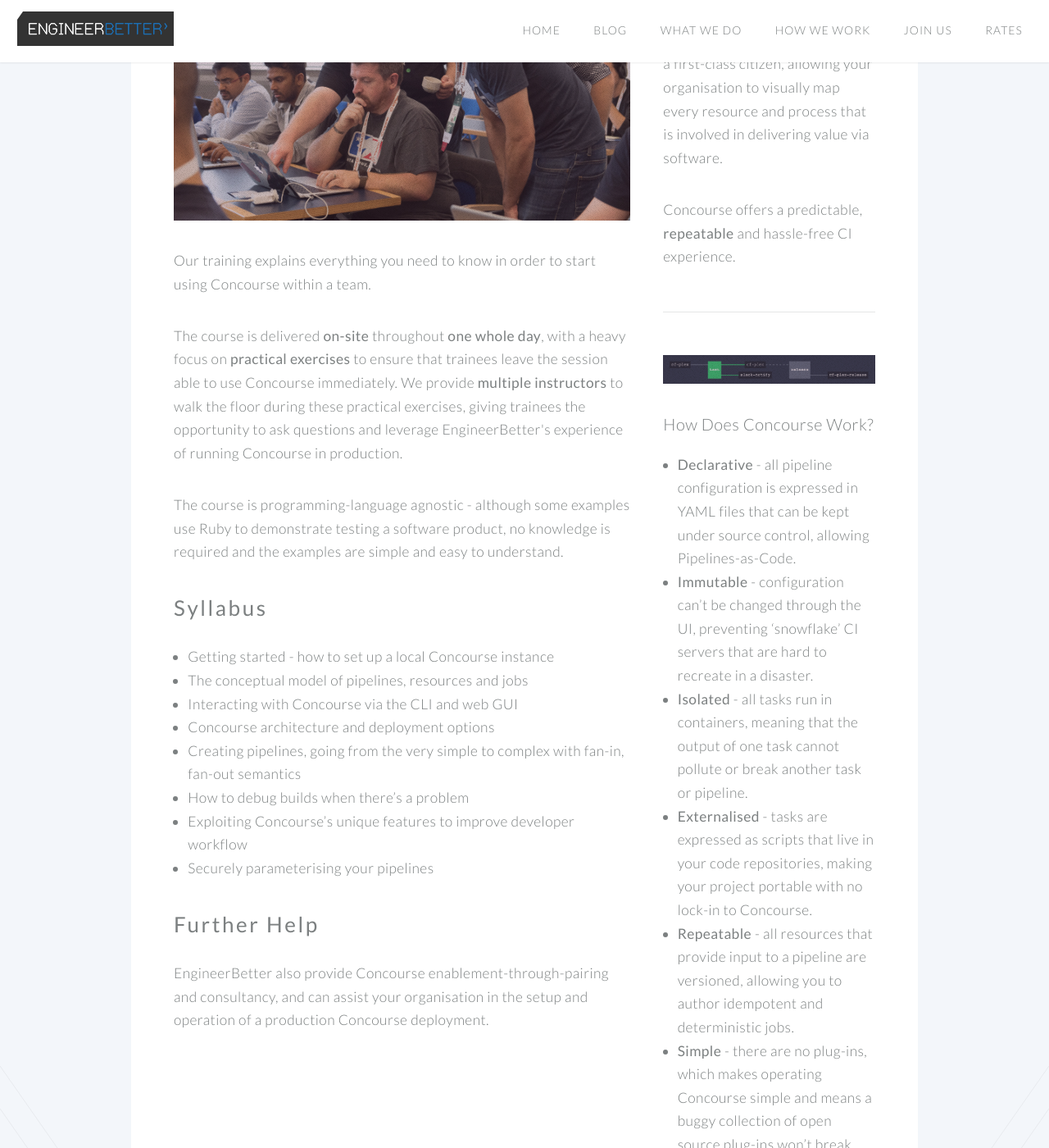
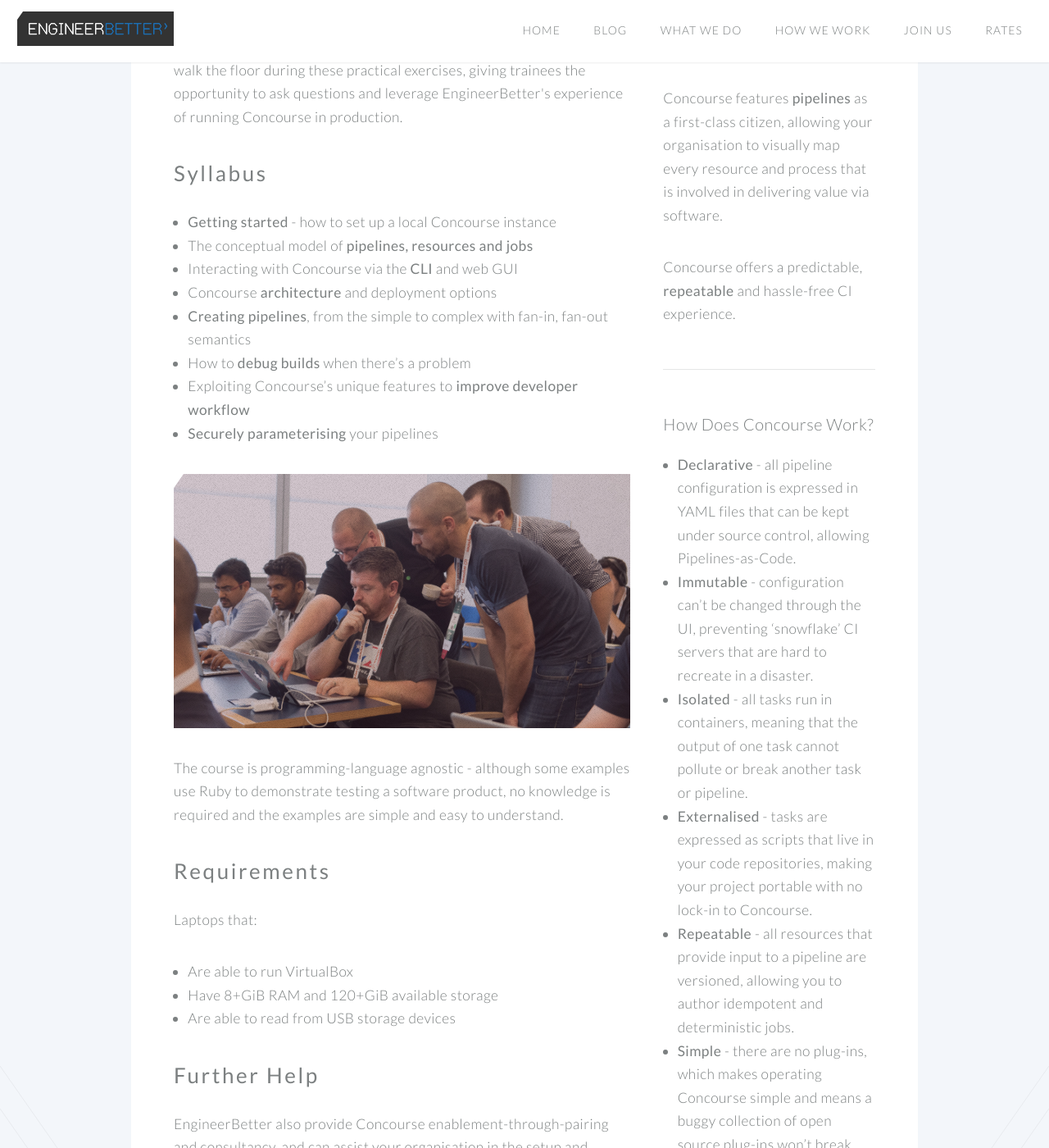
Before and after one commit to DanielJonesEB/engineerbetter.com, a Jekyll site: the page built from concourse-training.html, in a window 1280 px wide and 1400 px high, scrolled down 566 px. Shown: the whole window at 82% size. Built offline with Jekyll 4.4.1, drawn with Linux system fonts in a browser that asks for light colours; some of the changed text lies outside the part shown.

Commit message:
tweaking concoursecourse layout

```diff
--- a/concourse-training.html
+++ b/concourse-training.html
@@ -20,31 +20,42 @@
 
             <div class="8u 12u(narrower) important(narrower)">
               <section>
-                <header>
-                  <h2>The <strong>course</strong></h2>
-                </header>
-                <a href="#contact" class="image featured clip">
-                  <image src="/images/training.jpg" />
-                </a>
                 <p>Our training explains everything you need to know in order to start using Concourse within a team.</p>
                 <p>The course is delivered <em>on-site</em> throughout <em>one whole day</em>, with a heavy focus on <em>practical exercises</em> to ensure that trainees leave the session able to use Concourse immediately. We provide <em>multiple instructors</em> to walk the floor during these practical exercises, giving trainees the opportunity to ask questions and leverage EngineerBetter's experience of running Concourse in production.</p>
-                <p>The course is programming-language agnostic - although some examples use Ruby to demonstrate testing a software product, no knowledge is required and the examples are simple and easy to understand.</p>
-              </section>
-              <section>
                 <header>
                   <h2><strong>Syllabus</strong></h2>
                 </header>
                 <ul>
-                  <li>Getting started - how to set up a local Concourse instance</li>
-                  <li>The conceptual model of pipelines, resources and jobs</li>
-                  <li>Interacting with Concourse via the CLI and web GUI</li>
-                  <li>Concourse architecture and deployment options</li>
-                  <li>Creating pipelines, going from the very simple to complex with fan-in, fan-out semantics</li>
-                  <li>How to debug builds when there’s a problem</li>
-                  <li>Exploiting Concourse’s unique features to improve developer workflow</li>
-                  <li>Securely parameterising your pipelines</li>
+                  <li><em>Getting started</em> - how to set up a local Concourse instance</li>
+                  <li>The conceptual model of <em>pipelines, resources and jobs</em></li>
+                  <li>Interacting with Concourse via the <em>CLI</em> and web GUI</li>
+                  <li>Concourse <em>architecture</em> and deployment options</li>
+                  <li><em>Creating pipelines</em>, from the simple to complex with fan-in, fan-out semantics</li>
+                  <li>How to <em>debug builds</em> when there’s a problem</li>
+                  <li>Exploiting Concourse’s unique features to <em>improve developer workflow</em></li>
+                  <li><em>Securely parameterising</em> your pipelines</li>
                 </ul>
               </section>
+              <section>
+                <a href="#contact" class="image featured clip">
+                  <image src="/images/training.jpg" />
+                </a>
+                <p>The course is programming-language agnostic - although some examples use Ruby to demonstrate testing a software product, no knowledge is required and the examples are simple and easy to understand.</p>
+              </section>
+              <section>
+
+               <section>
+                <header>
+                  <h2><strong>Requirements</strong></h2>
+                </header>
+                <p>Laptops that:</p>
+                <ul>
+                  <li>Are able to run VirtualBox</li>
+                  <li>Have 8+GiB RAM and 120+GiB available storage</li>
+                  <li>Are able to read from USB storage devices</li>
+                </ul>
+              </section>
+
               <section>
                 <header>
                   <h2><strong>Further Help</strong></h2>
@@ -62,13 +73,13 @@
                   <header>
                     <h3>What is Concourse?</h3>
                   </header>
-                  <p>Concourse is more than a regular continuous integration server.</p>
+                  <p><a href="https://concourse.ci">Concourse</a> is more than a regular continuous integration server.</p>
+                  <a href="#" class="image featured"><img src="images/pipeline.png" alt=""></a>
                   <p>Concourse features <em>pipelines</em> as a first-class citizen, allowing your organisation to visually map every resource and process that is involved in delivering value via software.</p>
                   <p>Concourse offers a predictable, <em>repeatable</em> and hassle-free CI experience.</p>
                 </section>
 
                 <section>
-                  <a href="#" class="image featured"><img src="images/pipeline.png" alt=""></a>
                   <header>
                     <h3>How Does Concourse Work?</h3>
                   </header>
```
